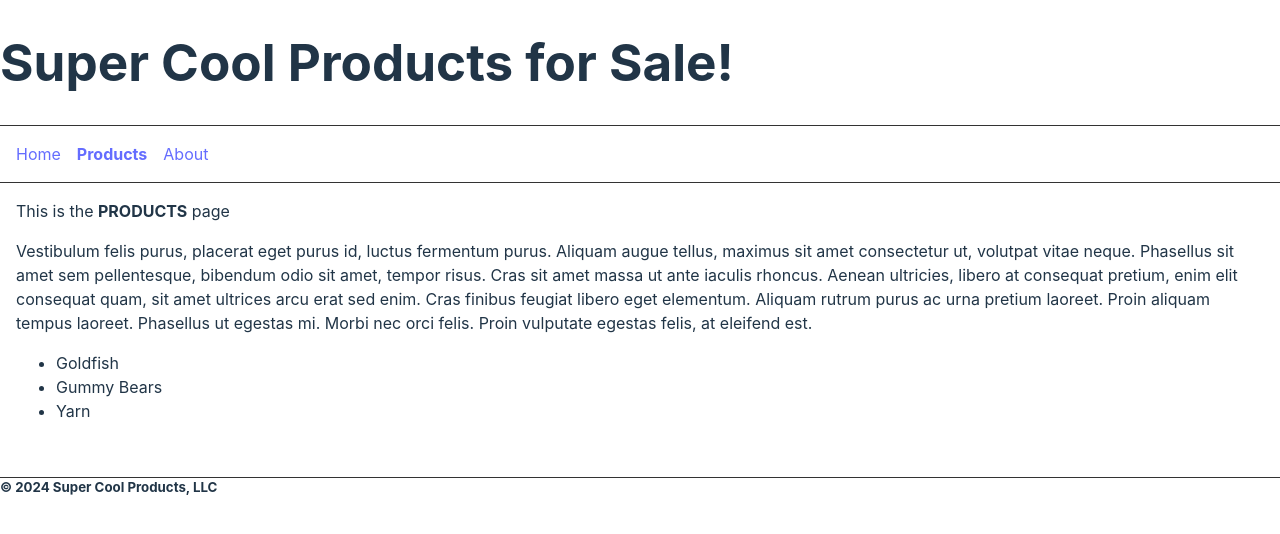
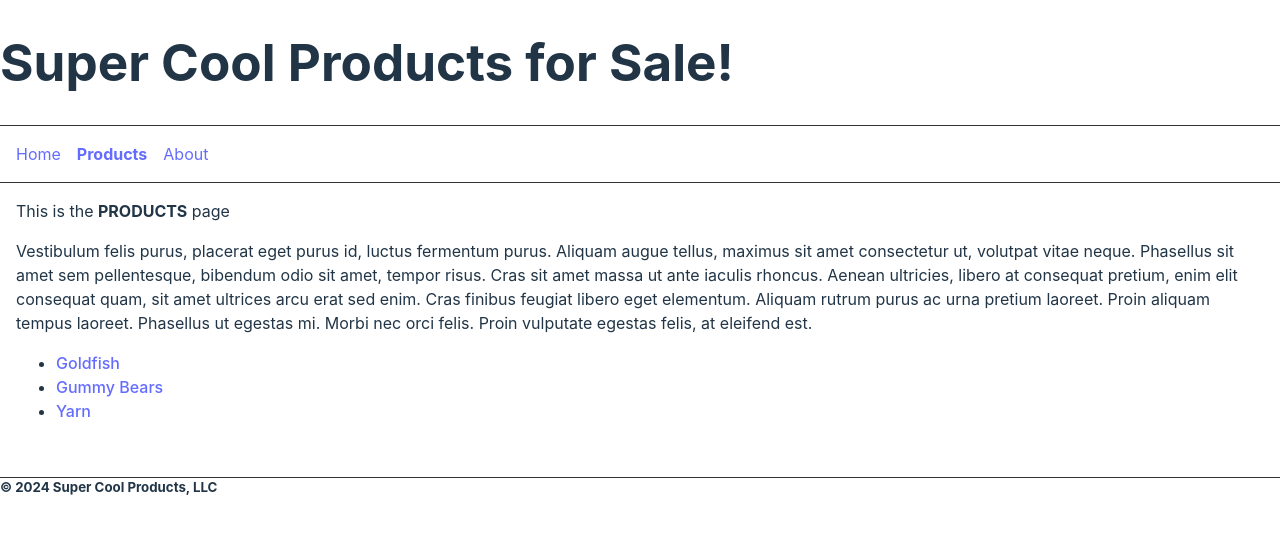
Before and after one commit to jgrissom/react-router, a React (Vite) app: page /products in a window 1280 px wide. Shown: the top 534 px of the page. Built offline with nearby package versions, Linux system fonts and the light colour scheme.

Commit message:
[1.12] Link components

```diff
--- a/src/components/Products.jsx
+++ b/src/components/Products.jsx
@@ -1,3 +1,5 @@
+import { Link } from "react-router-dom";
+
 function Products(props) {
   const { products } = props;
   return (
@@ -16,7 +18,9 @@ function Products(props) {
       </p>
       <ul>
         {products.map((p) => (
-          <li key={p.id}>{p.name}</li>
+          <li key={p.id}>
+            <Link to={`/product/${p.id}`}>{p.name}</Link>
+          </li>
         ))}
       </ul>
     </div>
```
